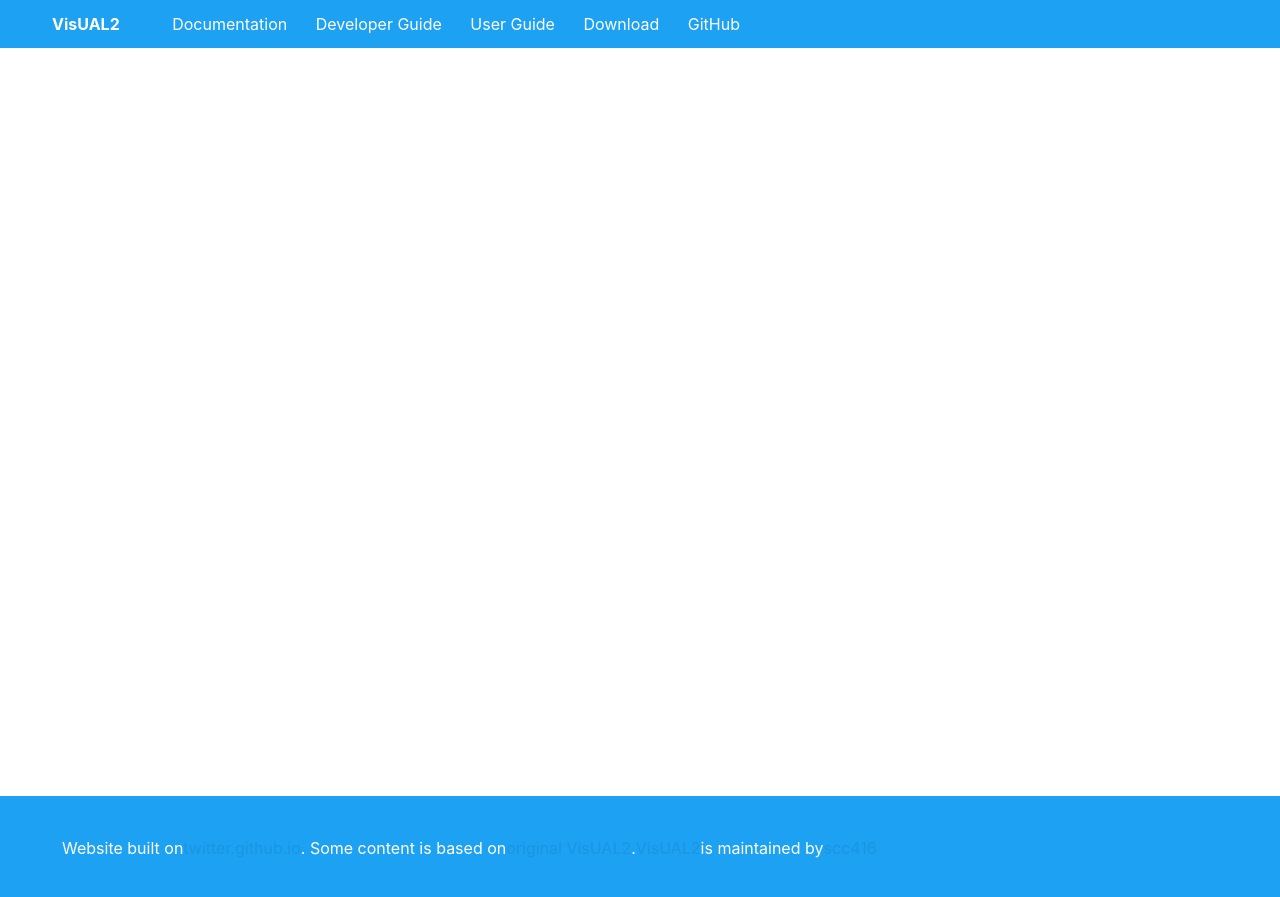
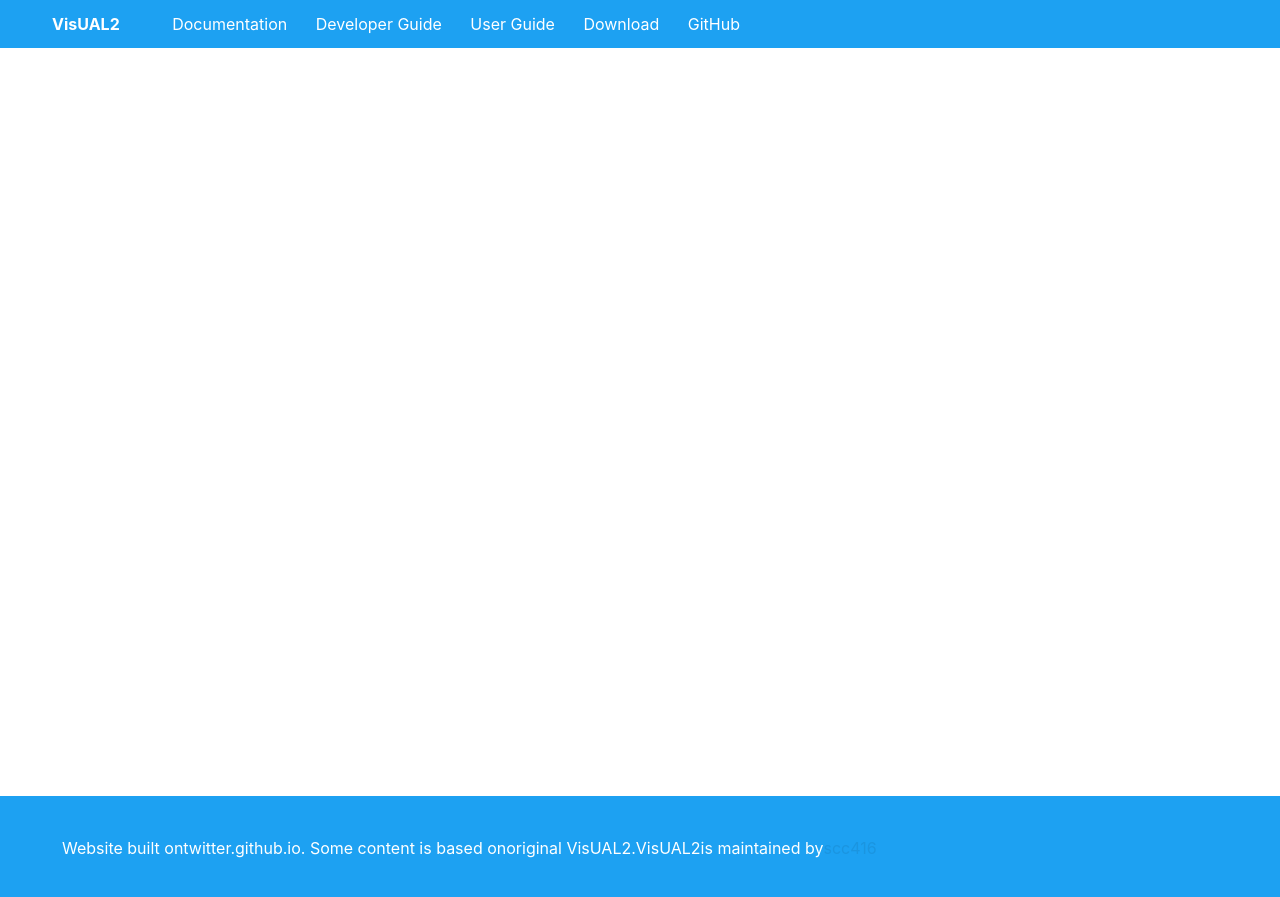
Before and after one commit to scc416/VisUAL2-doc, a Jekyll site: the page built from index.html, in a window 1280 px wide and 900 px high, scrolled down 2475 px. Shown: the top 897 px of the window. Built offline with Jekyll 4.4.1, drawn with Linux system fonts in a browser that asks for light colours.

Commit message:
Update default.html

```diff
--- a/_layouts/default.html
+++ b/_layouts/default.html
@@ -95,7 +95,7 @@
     <!-- Footer -->
     <div class="footer">
         <div class="Grid container">
-            Website built on <a href="https://twitter.github.io/">twitter.github.io</a>. Some content is based on <a href="https://github.com/ImperialCollegeLondon/Visual2">original VisUAL2</a>. <a href="https://github.com/scc416/Visual2">VisUAL2</a> is maintained by  <a  href="https://github.com/scc416">scc416</a>
+            Website built on <a class="foot-link" href="https://twitter.github.io/">twitter.github.io</a>. Some content is based on <a class="foot-link"  href="https://github.com/ImperialCollegeLondon/Visual2">original VisUAL2</a>. <a class="foot-link" href="https://github.com/scc416/Visual2">VisUAL2</a> is maintained by  <a  href="https://github.com/scc416">scc416</a>
         </div>
     </div> <!-- End of Footer -->
   </body>
```
